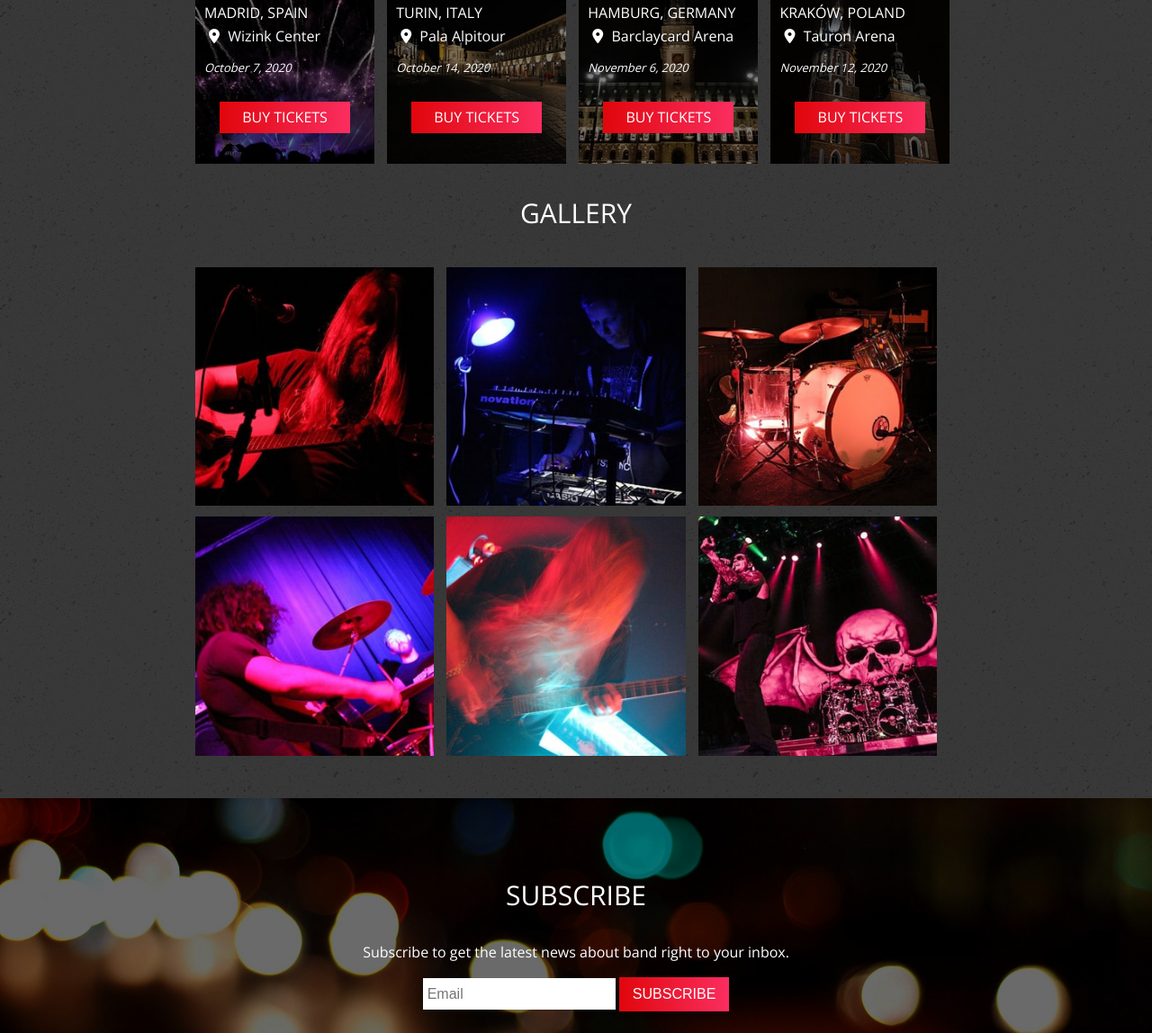
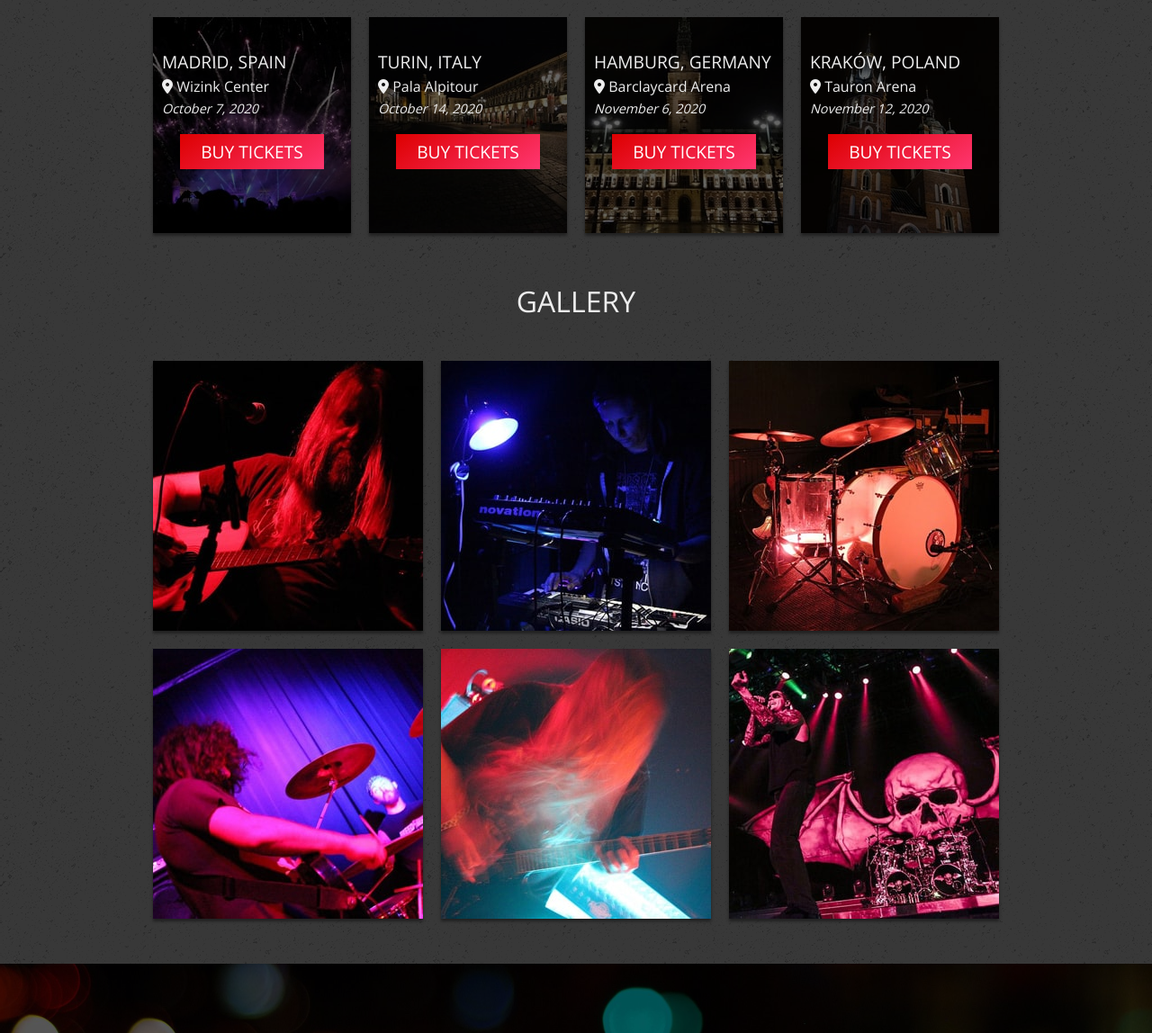
Before and after one commit to tkhrystyna/tkhrystyna.github.io, a plain HTML site: page lab8/task2/index.html in a window 1280 px wide. Shown: the part 573-1721 px from the top of the page at 90% size. Drawn offline with nearby package versions, Linux system fonts and the light colour scheme.

Commit message:
change lad 8 task 2

```diff
--- a/lab8/task2/css/style.css
+++ b/lab8/task2/css/style.css
@@ -1,253 +1,235 @@
 /* General */
 
-body{
-	font-family: 'Open Sans', sans-serif;
+body {
+    font-family: 'Open Sans', sans-serif;
+    font-size: 1em;
+    color: #eee;
+    background-color: #383838;
+    background-image: url(../img/bg.png);
+}
+.container {
+    width: 100%;
+    max-width: 960px;
+    margin-left: auto;
+    margin-right: auto;
+}
+a {
+    text-decoration: none;
+    color: #fff;
+}
+h1,
+h2,
+h3 {
+    text-transform: uppercase;
+}
+h2 {
+    font-size: 32px;
+    text-align: center;
+    margin-top: 40px;
+    margin-bottom: 40px;
+}
+img {
+    display: block;
+    max-width: 100%;
+    height: auto;
+}
+.button,
+button {
+    border: 0;
+    background-image: linear-gradient(145deg, #dd0000, #ff3670);
+    color: #fff;
+    text-transform: uppercase;
+    font-size: 1.2em;
+    font-family: 'Open Sans', sans-serif;
+    margin-top: 20px;
+    margin-bottom: 20px;
+    display: inline-block;
+}
+.button:hover,
+button:hover {
+    background-image: linear-gradient(145deg, #ff3670, #dd0000);
 }
 
-a{
-	text-decoration: none;
-	text-align: center;
-	color: #fff;
+/* Header */
+#topbar {
+    width: 100%;
+    background-color: rgba(0, 0, 0, 0.5);
+    position: fixed;
+    top: 0;
+    z-index: 999; /* подробно это свойство будет изучаться в поздних главах учебника,
+                   * а пока что просто добавьте его */
 }
 
-.button:hover,
-button:hover{
-	background: linear-gradient(to left, #E1060C, #FA2E60);
+.menu li {
+    display: inline-block;
+    text-transform: uppercase;
+}
+.menu li a {
+    padding: 20px;
+    display: block;
+}
+
+.menu li a:hover {
+    background-color: rgba(243, 36, 74, 0.7);
 }
 
 
-/* Header */
-header{
-	height: 430px;
-	background: url('../img/bg-01.jpg');
-	background-size: cover;
-	background-position: center center;
-	background-repeat: no-repeat;
+header {
+    background: url(../img/bg-01.jpg) center / cover no-repeat #666;
+    min-height: 280px; /* также определим минимальную высоту хедера */
+    padding-top: 150px; /* и добавим отступы для содержимого */
+    padding-bottom: 50px;
+}
 
+header h1 {
+    font-family: 'Metal Mania', cursive; /* этот шрифт отличается от обычного */
+    text-align: center; /* выравниваем текст по центру */
+    font-size: 5.6em; /* задаем крупный размер шрифта */
+    color: #fafafa; /* устанавливаем слегка приглушенный белый цвет текста */
+    margin-top: 0; /* убираем верхний отступ конкретно для этого заголовка */
 }
-#topbar{
-	width: 100%;
-	background-color: rgb(0, 0, 0, 0.5);
-	position: fixed;
-	top: 0;
-	z-index: 50;
-}
-.container{
-	height: 100%;
-	width: 856px;
-	margin: 0 auto;
-	color: #fff;
+
+header .button {
+    display: block;
+    margin-left: auto;
+    margin-right: auto;
+    margin-top: 60px;
+    width: 100%;
+    max-width: 320px;
+    text-align: center;
+    padding: 20px 0;
 }
 
 
-header .container{
-	flex-direction: column;
-	justify-content: center;
-	display: flex;
-}
-.menu{
-	height: 50px;
-	}
-.menu li{
-	float: left;
-	height: 100%;
-	width:
 
-
-}
-.menu li a{
-	height: 100%;
-	text-transform: uppercase;
-	padding: 0 18px;
-	display: flex;
-	align-items: center;
-}
-.menu li:hover{
-	background:#b91a34;
-}
-header h1{
-	font-family: 'Metal Mania', cursive;
-	color: #fff;
-	font-size: 80px;
-	padding-bottom: 50px;
-	text-transform: uppercase;
-	text-align: center;
+/* Tour */
+.tour-card {
+    width: 220px;
+    height: 240px;
+    margin-left: 10px;
+    margin-right: 10px;
+    margin-bottom: 20px;
+    float: left;
+    box-sizing: border-box;
+    padding: 40px 10px 20px;
+    box-shadow: 0px 3px 3px 0px #212121;
+    background-blend-mode: multiply;
 }
 
-
-.button{
-	background: linear-gradient(to right, #E1060C, #FA2E60);
-    text-transform: uppercase;
-}
-header .button{
-    padding: 15px 30px;
-    width: 200px;
-    margin: 0 auto;
-}
-/* Tour */
-#tour,#gallery{
-	width: 100%;
-	background: url(../img/bg.png);
-	background-color: #383838;
+#tour:after {
+   content: '';
+   display: block;
+   height: 0;
+   clear: both;
 }
 
-h2{
-	padding:40px 0;
-	text-transform: uppercase;
-	color: #fff;
-	font-size: 30px;
-	text-align: center;
+.tour-town {
+    font-size: 1.2em;
+    margin-bottom: 10px;
 }
-.tour-card{
-    height: 145px;
-	width: calc(25% - 35px);
-	display: inline-block;
-	padding: 35px 10px;
-	color: #fff;
-	line-height: 25px;
-	background-size: cover;
-	position: relative;
-    margin: 0 5px;
+.tour-place {
+    margin-bottom: 10px;
+}
+.tour-date {
+    font-style: italic;
+    font-size: 0.9em;
+}
+.tour-card .button {
+    padding: 10px;
+    display: block;
+    max-width: 140px;
+    text-align: center;
+    margin-left: auto;
+    margin-right: auto;
+}
 
+.tour-card.madrid {
+    background: url(../img/tour/madrid.jpg) center / cover no-repeat #666;
 }
-.tour-card *{
-	position: relative;
-	z-index: 2;
+.tour-card.turin {
+    background: url(../img/tour/turin.jpg) center / cover no-repeat #666;
 }
-.tour-card:before{
-	content: '';
-	position: absolute;
-    background: rgba(0, 0, 0, .5);
-    top: 0;
-    left: 0;
-    right: 0;
-    bottom: 0;
-    z-index: 1;
-
+.tour-card.hamburg {
+    background: url(../img/tour/hamburg.jpg) center / cover no-repeat #666;
 }
-.tour-town{
-	text-transform: uppercase;
-	font-size: 16px;z-index: 2;
-}
-.tour-place{
-
-}
-.tour-date{
-    font-size: 13px;
-    font-style: oblique;
-    padding-bottom: 25px;
-}
-.madrid{
-	background: url('../img/tour/madrid.jpg');
-
-}
-.turin{
-	background: url('../img/tour/turin.jpg');
-}
-.hamburg{
-	background: url('../img/tour/hamburg.jpg');
-}
-.krakow{
-	background: url('../img/tour/krakow.jpg');
-
-}
-.tour-card .button{
-	width: 145px;
-    height: 35px;
-    font-size: 16px;
-    display: flex;
-    justify-content: center;
-    align-items: center;
-    margin: 0 auto;
+.tour-card.krakow {
+    background: url(../img/tour/krakow.jpg) center / cover no-repeat #666;
 }
 
 /* Gallery */
-#gallery{
-	padding-bottom: 40px;
-}
-.photo{
-	width: calc(33.333% - 20px) ;
-	margin: 5px;
-	display: inline-flex;
-	/*box-sizing: content-box;*/
+#gallery .photo {
+    width: 33.334%;
+    float: left;
+    padding: 10px;
+    box-sizing: border-box;
 }
 
-.photo img{
-	width: 100%;
+#gallery .photo:hover {
+    opacity: 0.6;
 }
 
+#gallery:after {
+   content: '';
+   display: block;
+   height: 0;
+   clear: both;
+}
+
+#gallery .photo img {
+    box-shadow: 0px 3px 3px 0px #212121;
+}
 
 /* Subscribe */
 
-#subscribe{
-    height:290px;
-    background:url(../img/bg-02.jpg);
-    background-repeat: no-repeat;
-    background-position: center center;
-    background-size: cover;
-    position: relative;
-}
-
-#subscribe:before {
-    content: '';
-    position: absolute;
-    top: 0;
-    left: 0;
-    right: 0;
-    bottom: 0;
-    background: rgba(0, 0, 0, .5);
-    z-index: 1;
-}
-#subscribe *{
-	position: relative;
-	z-index: 2;
-}
-#subscribe .container{
-	display: flex;
-    flex-direction: column;
-    align-items: center;
-    justify-content: center;
-    flex-wrap: wrap;
-
-}
-.pitch{
-	    padding-bottom: 20px;
-}
-input {
-    font-size: 16px;
-    line-height: 33px;
-    height: 33px;
-    padding-left: 5px;
-    background-color: #fff;
-    border: 0;
-}
-button {
-    font-size: 16px;
-    padding: 10px 15px;
-    background: linear-gradient(to right, #E1060C, #FA2E60);
-    text-transform: uppercase;
-    color: #fff;
-    border-style: none;
-    cursor: pointer;
-}
-/* Footer */
-footer{
-	position: relative;
-    height: 100px;
-    background-color: #212121;
-    background-image: url(/LR-8/task-2/img/bg.png);
+#subscribe {
+    background: url(../img/bg-02.jpg) center / cover no-repeat #666;
+    background-blend-mode: multiply;
+    padding-top: 40px;
+    padding-bottom: 80px;
+    margin-top: 40px;
     text-align: center;
 }
 
-.social{
-	display: flex;
-	justify-content: center;
-	padding-top: 13px;
+#subscribe .pitch {
+    margin-bottom: 20px;
 }
-.fa{
-	padding: 5px;
-    margin-bottom: 10px;
+
+#subscribe input {
+    border: 0;
+    height: 40px;
+    background-color: #fafafa;
+    padding-left: 10px;
+    font-size: 1.2em;
+    font-family: 'Open Sans', sans-serif;
 }
-.fa:hover{
-	color:#b91a34;
+
+#subscribe button {
+    margin: 0;
+    height: 44px;
+    padding-left: 20px;
+    padding-right: 20px;
 }
+/* Footer */
+footer {
+    padding-top: 30px;
+    padding-bottom: 30px;
+    background-color: #222;
+    background-image: url(../img/bg.png);
+    text-align: center;
+}
+
+footer .social {
+    margin-bottom: 20px;
+}
+footer .social a {
+    padding-left: 5px;
+    padding-right: 5px;
+}
+
+footer .social a:hover {
+    color: rgba(243, 36, 74, 0.7);
+}
+
+footer .copyright {
+    font-size: 0.8em;
+}
```
